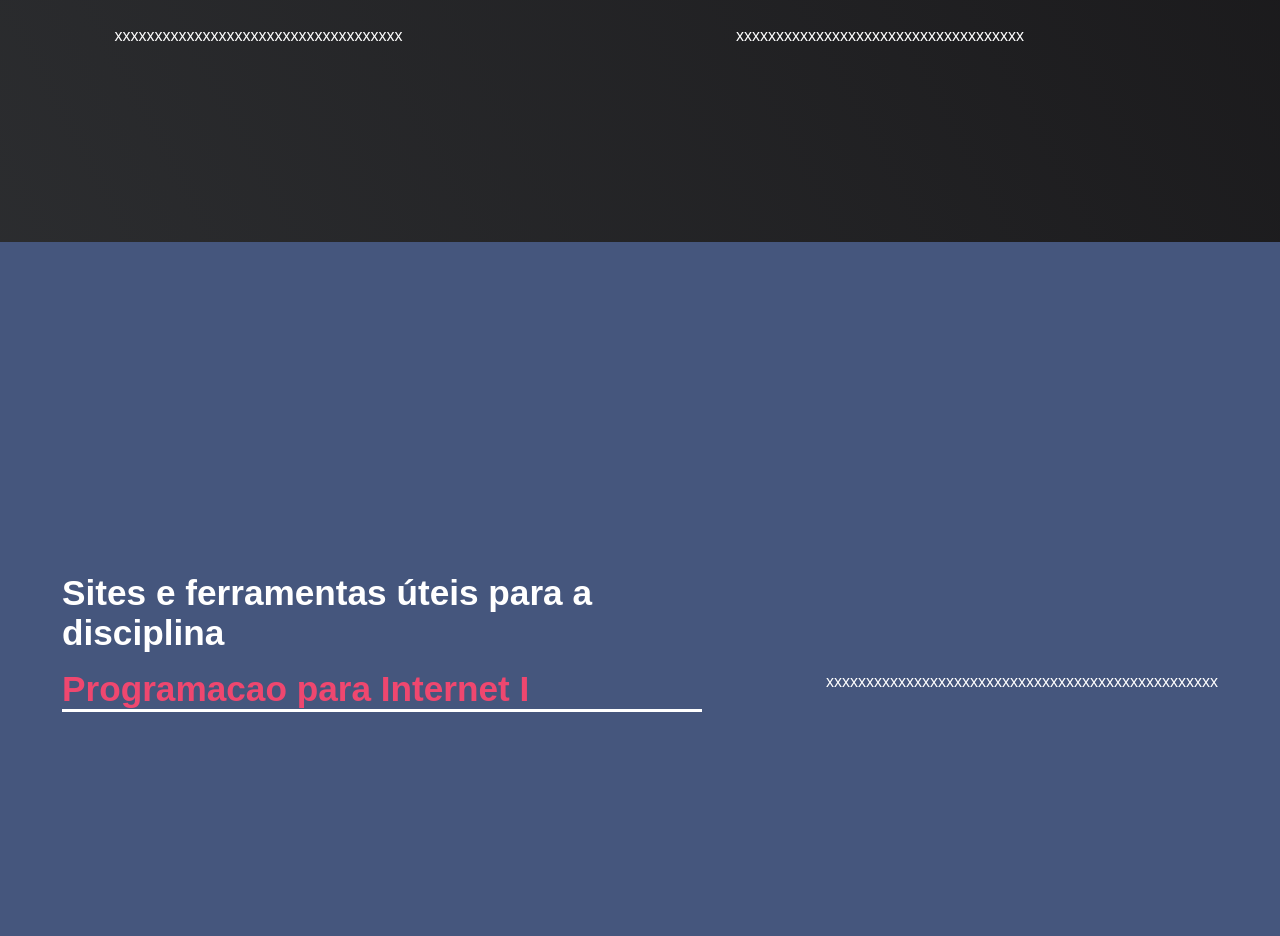
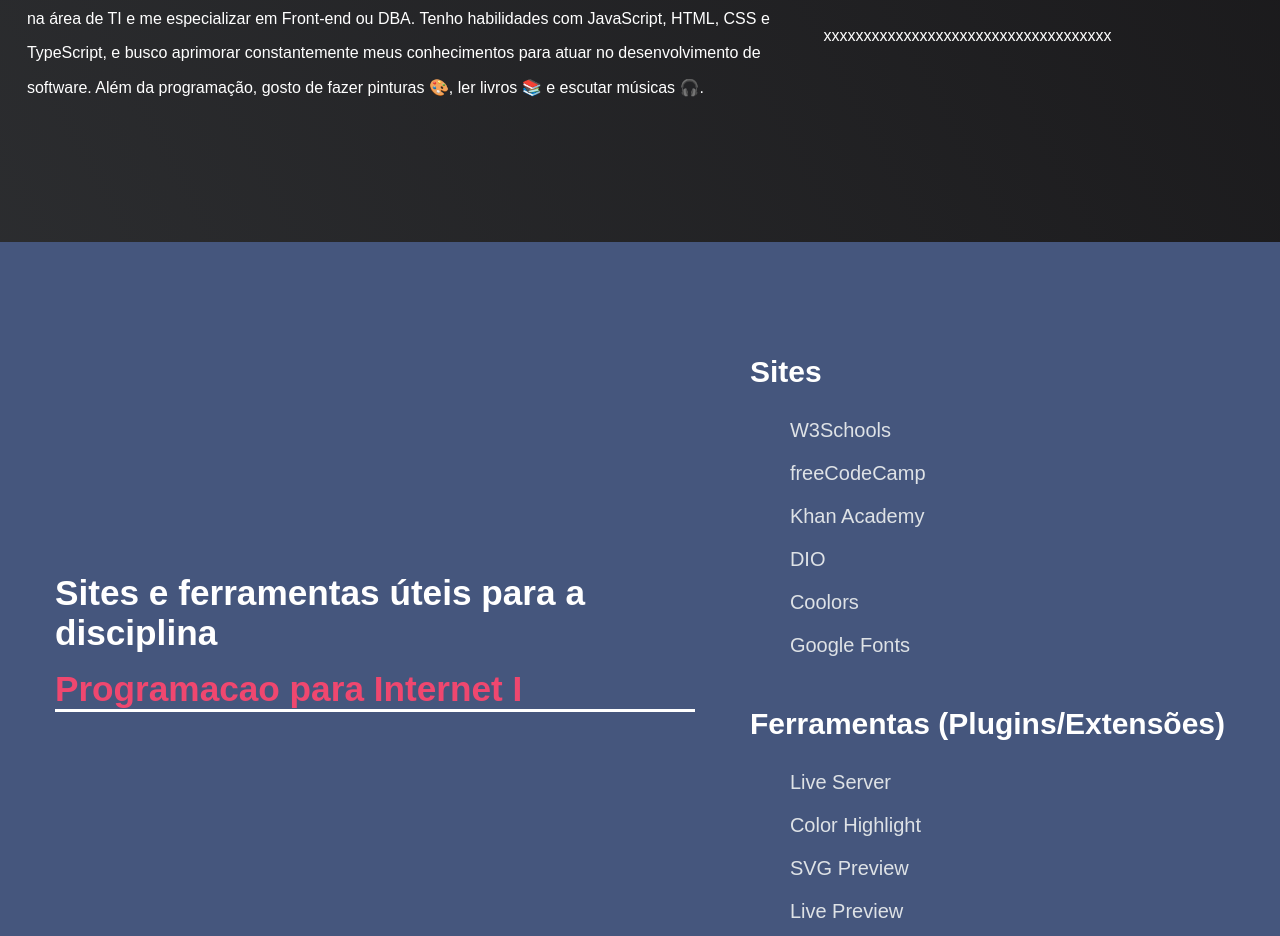
Before and after one commit to natyyHy/Sportifolio_Web, a plain HTML site: page index.html in a window 1280 px wide. Shown: the part 558-1494 px from the top of the page. Drawn offline with nearby package versions, Linux system fonts and the light colour scheme.

Commit message:
:recycle: refacot: adicionando biografia,sites e plugins

```diff
--- a/index.html
+++ b/index.html
@@ -57,8 +57,11 @@
         <section id="sobre-nos-section" class="sobre-nos-section">
             <div class="sobre-naty">
                 <img src="img/foto1.jpeg" alt="Foto de Naty" class="foto-perfil">
-                <h2>Ola Eu sou Naty</h2>
-                <p>xxxxxxxxxxxxxxxxxxxxxxxxxxxxxxxxxxxx</p>
+                <h2>Olá,meu nome é Natiele</h2>
+                <p>Estudante de Análise e Desenvolvimento de Sistemas no IFPI 💻, com o objetivo de me formar</p>
+                <p>na área de TI e me especializar em Front-end ou DBA. Tenho habilidades com JavaScript, HTML, CSS e</p>
+                <p>TypeScript, e busco aprimorar constantemente meus conhecimentos para atuar no desenvolvimento de</p>
+                <p>software. Além da programação, gosto de fazer pinturas 🎨, ler livros 📚 e escutar músicas 🎧.</p>
             </div>
             <div class="sobre-lucas">
                 <img src="lucas.jpg" alt="Foto de Lucas" class="foto-perfil">
@@ -74,8 +77,24 @@
                 <h2 class="section-title">Sites e ferramentas úteis para a disciplina</h2>
                 <h2 class="title2 section-title">Programacao para Internet I</h2>
             </div>
-            <div>
-                <p>xxxxxxxxxxxxxxxxxxxxxxxxxxxxxxxxxxxxxxxxxxxxxxxxx</p>
+            <div class="resources-itens">
+                <h3>Sites</h3>
+                <ul>
+                    <li><a href="https://www.w3schools.com/" target="_blank">W3Schools</a></li>
+                    <li><a href="https://www.freecodecamp.org/" target="_blank">freeCodeCamp</a></li>
+                    <li><a href="https://pt.khanacademy.org/" target="_blank">Khan Academy</a></li>
+                    <li><a href="https://www.dio.me/" target="_blank">DIO</a></li>
+                    <li><a href="https://coolors.co/" target="_blank">Coolors</a></li>
+                    <li><a href="https://fonts.google.com/icons" target="_blank">Google Fonts</a></li>
+                </ul>
+
+                <h3>Ferramentas (Plugins/Extensões)</h3>
+                <ul>
+                    <li><a href="https://marketplace.visualstudio.com/items?itemName=ritwickdey.LiveServer" target="_blank">Live Server</a></li>
+                    <li><a href="https://marketplace.visualstudio.com/items?itemName=naumovs.color-highlight" target="_blank">Color Highlight</a></li>
+                    <li><a href="https://marketplace.visualstudio.com/items?itemName=SimonSiefke.svg-preview" target="_blank">SVG Preview</a></li>
+                    <li><a href="https://marketplace.visualstudio.com/items?itemName=ms-vscode.live-server" target="_blank">Live Preview</a></li>
+                </ul>
             </div>
         </section>
         <!--final secao recursos uteis-->
--- a/styles.css
+++ b/styles.css
@@ -8,6 +8,7 @@
     --color-red1:#be3144;
     --color-red2:#ef476f;
     --color-white1:white;
+    --color-white2:#dee2e6;
     --color-blue1:#45567d;
     --color-blue2:#2b2d42;
     --color-gray1:#303841;
@@ -38,6 +39,7 @@ ul {
 .btn-nav:hover {
     color: var(--color-red1);
     background-color: var(--color-white1);
+    transition: 0.5s;
 }
 
 /* inicio secoes */
@@ -57,7 +59,7 @@ ul {
     display: flex;
     flex-direction: row;
     align-items: center;
-    justify-content: space-around;
+    justify-content: space-evenly;
     width: 100%;
     height: 100vh;
     background: var(--color-blue1);
@@ -85,6 +87,32 @@ ul {
 }
 
 /* final secoes */
+
+.resources-itens h3 {
+    font-size: 30px;
+    color: var(--color-white1);
+}
+
+.resources-itens a {
+    text-decoration: none;
+    color: var(--color-white2);
+    font-weight: 400;
+    font-size: 20px;
+}
+
+.resources-itens a:hover {
+    cursor: pointer;
+    color: var(--color-red2);
+    padding: 10px 10px;
+    border: 2px solid var(--color-white2);
+    border-radius: 10px;
+    transition: 0.4s;
+
+}
+
+.resources-itens li {
+    padding-bottom: 20px;
+}
 
 .contact-links {
     display: flex;
@@ -233,6 +261,11 @@ footer {
         font-size: 2.5rem;
     }
 
+    .resources-section ul {
+        position: relative;
+        right: 20px;
+    }
+
     .foto-perfil {
         width: 180px;
         height: 180px;
```
